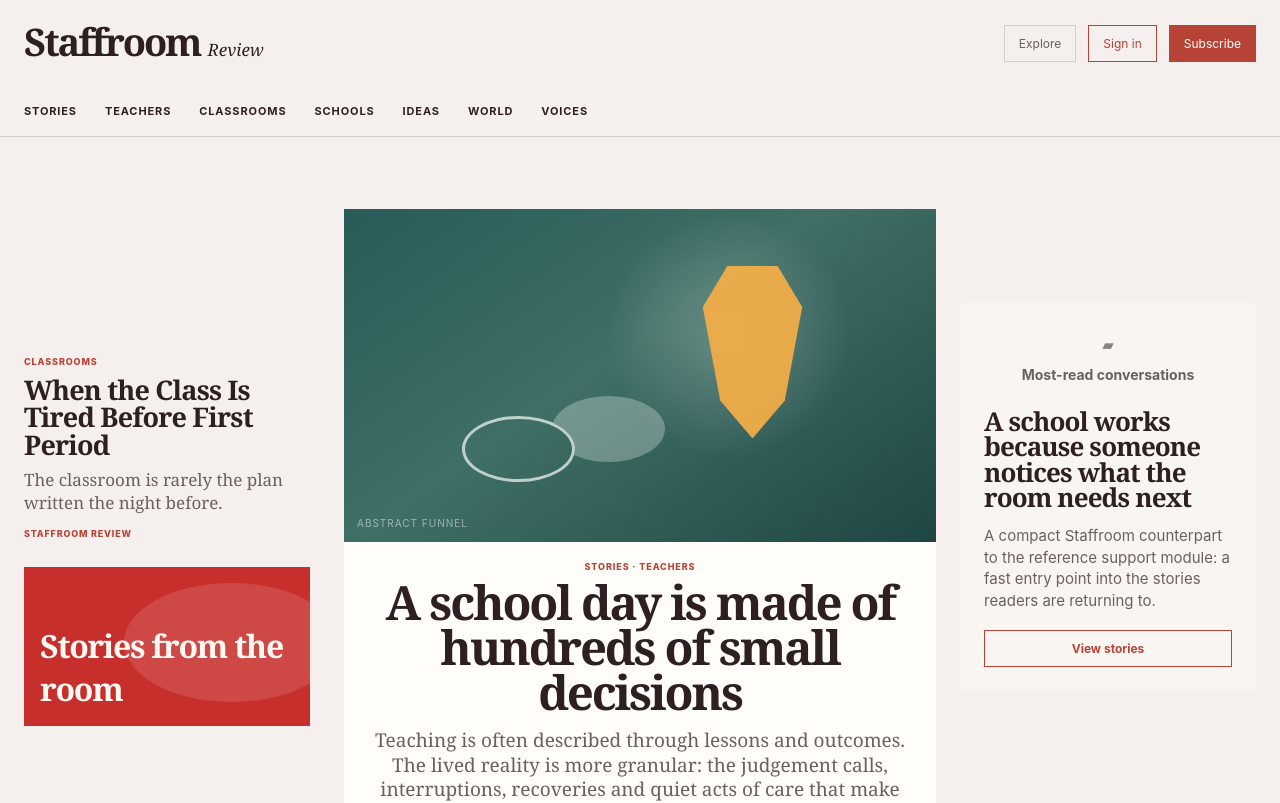
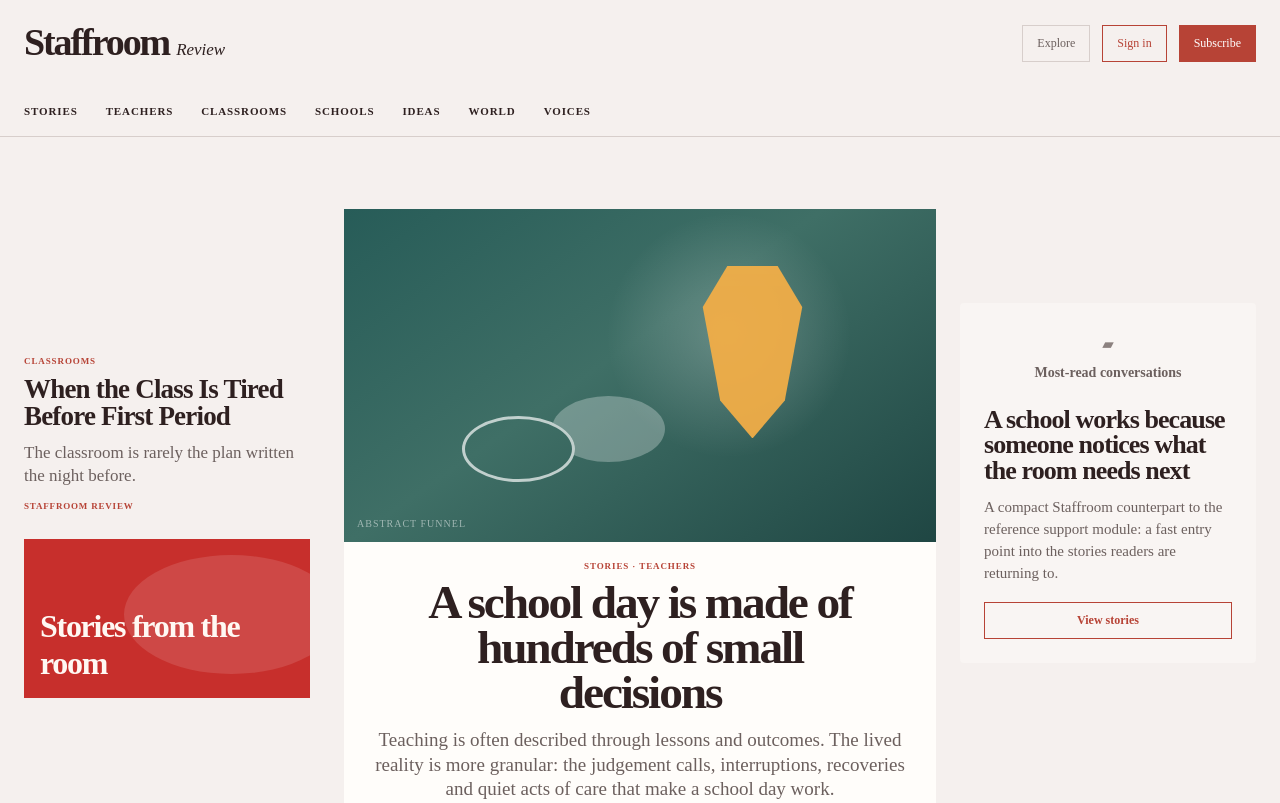
Before and after one commit to staffroom-review/staffroom-website, a Next.js app: page / in a window 1280 px wide. Shown: the top 803 px of the page. Built offline with nearby package versions, Linux system fonts and the light colour scheme.

Commit message:
style: apply editorial font tokens

```diff
--- a/app/globals.css
+++ b/app/globals.css
@@ -8,8 +8,8 @@
   --rule: #d7cecb;
   --vermillion: #b74336;
 
-  --display: Georgia, "Times New Roman", Times, serif;
-  --sans: Inter, Arial, Helvetica, sans-serif;
+  --display: var(--font-newsreader), Georgia, "Times New Roman", Times, serif;
+  --sans: var(--font-archivo), Arial, Helvetica, sans-serif;
 
   --page: 1320px;
   --gutter: 24px;
```
